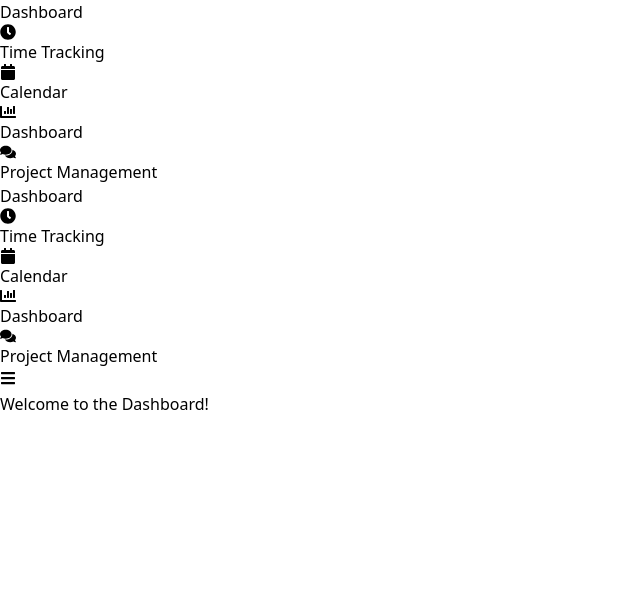
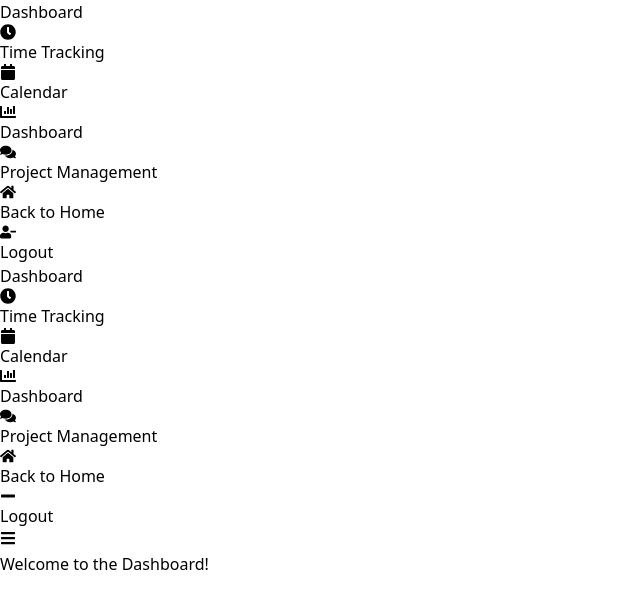
Before and after one commit to jakariamasum/Time-Tracking, a React (Vite) app: page /dashboard in a window 1280 px wide. Shown: the top 608 px of the page, without its empty margins (0-640 px from the left). Built offline with nearby package versions, Linux system fonts and the light colour scheme; no server answers.

Commit message:
banner add

```diff
--- a/src/Layout/Dashboard/Dashboard.jsx
+++ b/src/Layout/Dashboard/Dashboard.jsx
@@ -1,5 +1,5 @@
 import { Link, Outlet } from 'react-router-dom';
-import { FaClock, FaCalendar, FaChartBar, FaComments, FaBars } from 'react-icons/fa';
+import { FaClock, FaCalendar, FaChartBar, FaComments, FaBars, FaHome, FaUserMinus, FaMinus } from 'react-icons/fa';
 import { useState } from 'react';
 
 const Dashboard = () => {
@@ -43,6 +43,18 @@ const Dashboard = () => {
               Project Management
             </Link>
           </li>
+          <li className="mb-2">
+            <Link to="/" className="flex items-center" onClick={closeMobileMenu}>
+              <FaHome className="mr-2" />
+              Back to Home
+            </Link>
+          </li>
+          <li className="mb-2">
+            <Link to="/" className="flex items-center" onClick={closeMobileMenu}>
+              <FaUserMinus className="mr-2" />
+              Logout
+            </Link>
+          </li>
         </ul>
       </div>
 
@@ -74,6 +86,18 @@ const Dashboard = () => {
               Project Management
             </Link>
           </li>
+          <li className="mb-2">
+            <Link to="/" className="flex items-center">
+              <FaHome className="mr-2" />
+              Back to Home
+            </Link>
+          </li>
+          <li className="mb-2">
+            <Link to="/" className="flex items-center">
+              <FaMinus className="mr-2" />
+              Logout
+            </Link>
+          </li>
         </ul>
       </nav>
 
--- a/src/Layout/Home.jsx
+++ b/src/Layout/Home.jsx
@@ -1,10 +1,12 @@
 import { Outlet } from "react-router-dom";
 import Navbar from "../components/Navbar/Navbar";
+import Banner from "../components/Banner/Banner";
 
 const Home = () => {
     return (
         <div>
             <Navbar />
+            <Banner/>
             <Outlet />
         </div>
     );
--- /dev/null
+++ b/src/components/Banner/Banner.jsx
@@ -0,0 +1,16 @@
+import React from 'react';
+import { Link } from 'react-router-dom';
+
+const Banner = () => {
+    return (
+        <div className='flex justify-center mx-auto text-center pt-24 pb-5'>
+            <div>
+                <h1 className='text-[#3D485] text-4xl'>The most popular free <span className='text-[#FF7425]'>time tracker</span> for teams</h1>
+                <p className='text-[20px] text-[#5A6B7B] w-[650px]'>Time tracking software used by millions. Clockify is a time tracker and timesheet app that lets you track work hours across projects. Unlimited users, free forever.</p>
+                <Link to='/login'><button className="inline-block px-8 w-fit py-3 md:p-30 md:pt-15 mt-25 mb-20 rounded-5  bg-[#FF7425] uppercase text-white border-b-4 border-[#FF7425] mt-4 rounded-xl">Access Now</button></Link>
+            </div>
+        </div>
+    );
+};
+
+export default Banner;
```
